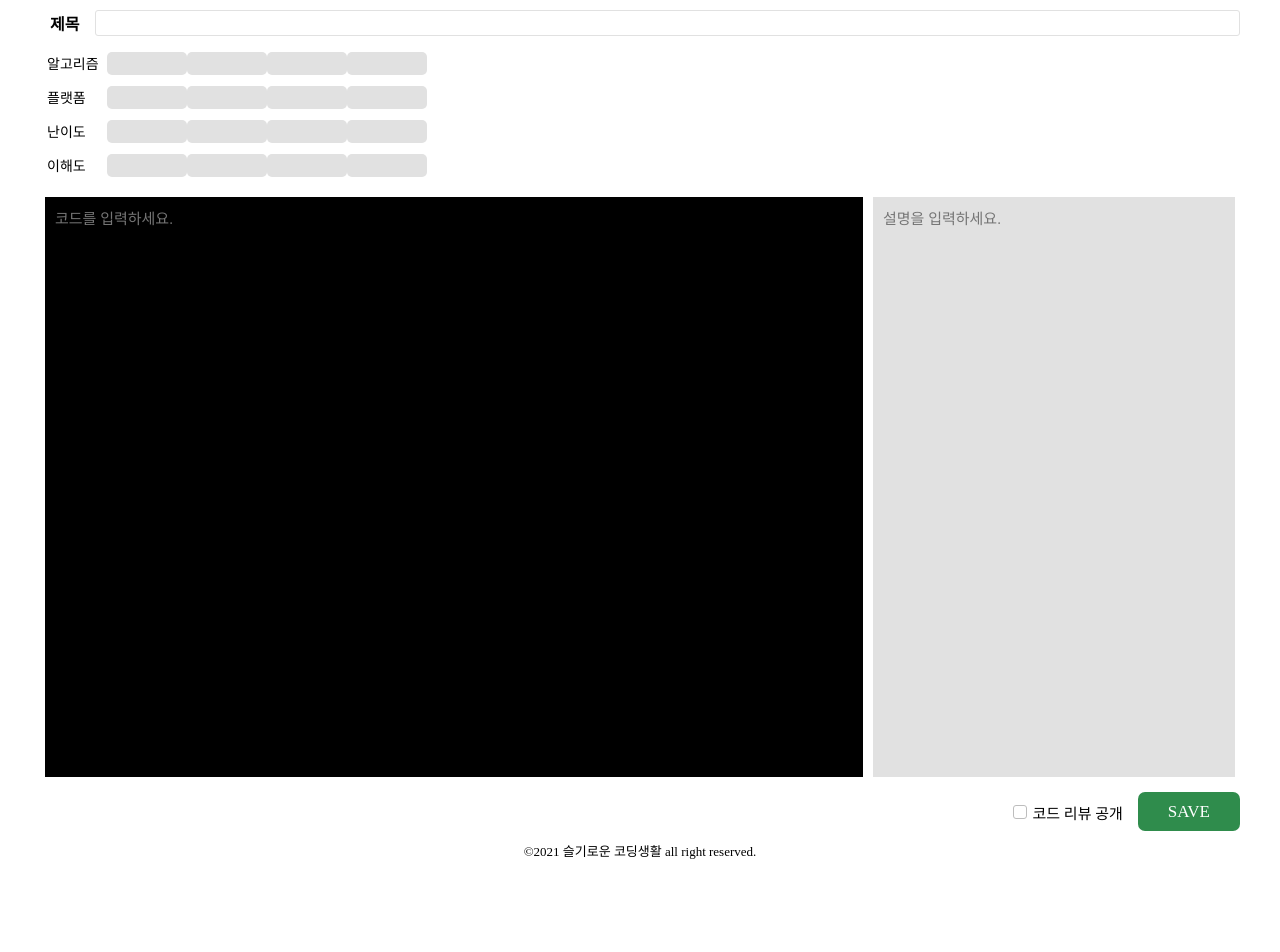
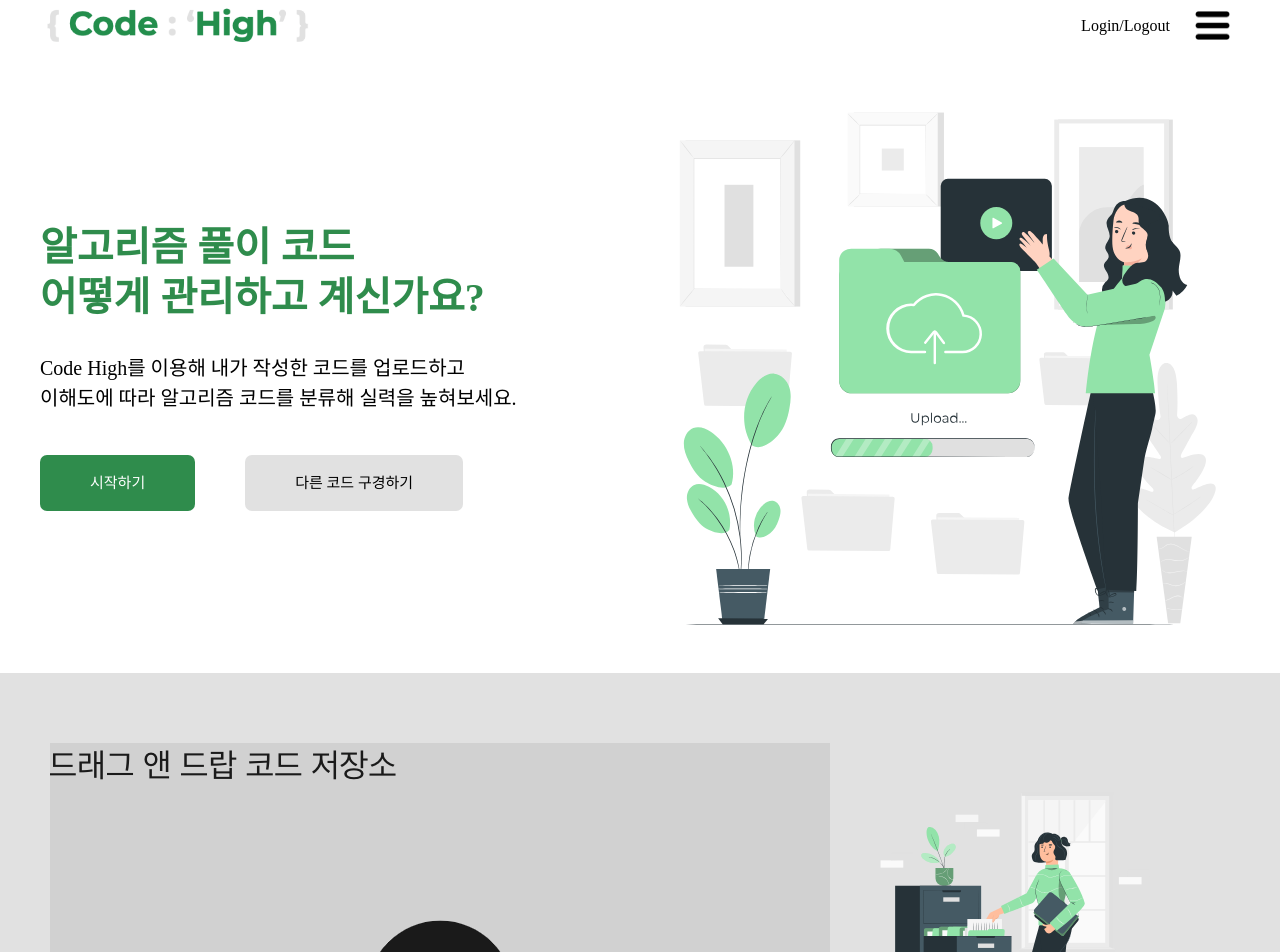
Before and after one commit to codestates/Code-High, a React app in the folder client/: page / in a window 1280 px wide. Shown: the top 952 px of the page. Before the commit the page ends 872 px from the top, so only its background shows below. Built offline with nearby package versions, Linux system fonts and the light colour scheme.

Commit message:
[Client] #47 fix:white/black footer css padding fix

```diff
--- a/client/src/App.js
+++ b/client/src/App.js
@@ -13,9 +13,9 @@ import Landing from './pages/Landing';
 function App(){
   return (
 
-    <CodeInput />
+    // <CodeInput />
     // <CodeStorage/>
-    // <Landing />
+    <Landing />
     // <SideBar/>
     // <NavBar/>
     // <BlackFooter/>
--- a/client/src/components/basic/footer/BlackFooter.js
+++ b/client/src/components/basic/footer/BlackFooter.js
@@ -2,7 +2,7 @@ import React from 'react';
 
 const BlackFooter = () => {
     return (
-            <div className='footer-container'>
+            <div className='black-footer-container'>
                 <h1>
                     고객센터 070-2021-3012
                 </h1>
--- a/client/src/components/basic/footer/WhiteFooter.js
+++ b/client/src/components/basic/footer/WhiteFooter.js
@@ -3,11 +3,9 @@ import React from 'react';
 const WhiteFooter = () => {
     return (
         <>
-            <footer>
-                <div className="footer-container">
-                    &copy;2021 슬기로운 코딩생활 all right reserved.
-                </div>
-            </footer>
+            <div className="white-footer-container">
+                &copy;2021 슬기로운 코딩생활 all right reserved.
+            </div>
         </>
     );
 };
--- a/client/src/components/basic/footer/_BlackFooter.scss
+++ b/client/src/components/basic/footer/_BlackFooter.scss
@@ -2,32 +2,37 @@
     margin:0px 0px 0px 0px;
 }
 
-.footer-container{
+.wiki{
+    padding-bottom : 10px;
+}
+
+.black-footer-container{
     width: 100%;
     height: 100%;
-    color: black;
-    background-color: black;
+    color: #263238;
+    background-color: #263238;
     text-align: center;
     text-decoration: none;
     line-height: 150%;
-    padding: 0px 0px;
+    padding-top : 10px;
+    padding-bottom: 5px;
     margin: 0px;
     div{
-        background-color: black;
+        background-color: #263238;
         color: white;
         font-size: 13px;
         height:20px;
     }
     h1{
-        background-color: black;
-        font-size: 20px;
+        background-color: #263238;
+        font-size: 18px;
         font-weight: 800;
         color: white;
         line-height: 150%;
     }
     h2{
-        background-color: black;
-        font-size: 16px;
+        background-color: #263238;
+        font-size: 15px;
         color: white;
         line-height: 100%;
         font-weight: 300;
@@ -36,7 +41,7 @@
         text-decoration: none;
         color: white;
         cursor: pointer;
-        background-color: black;
+        background-color: #263238;
         font-size: 12px;
     }
 
--- a/client/src/components/basic/footer/_WhiteFooter.scss
+++ b/client/src/components/basic/footer/_WhiteFooter.scss
@@ -1,10 +1,12 @@
-.footer-container{
-    padding-top : 10px;
-    padding-bottom : 10px;
+*{
+    margin: 0;
+}
+
+.white-footer-container{
+    padding: 10px 10px;
     background-color: white;
     color: black;
     text-align: center;
-    text-decoration: none;
     font-family: 'NanumGothic';
     font-size: 13px;
     font-weight: 500;
--- a/client/src/components/basic/navbar/NavBar.js
+++ b/client/src/components/basic/navbar/NavBar.js
@@ -1,8 +1,11 @@
-import React from 'react';
+import React, {useState} from 'react';
 import Logo from '../../../images/codehighlogo.png'
 import HamburgerMenubar from '../../../images/hamburger-menu-icon.jpeg'
 
 const NavBar = () => {
+    const [OpenSidebar, setOpenSidebar] = useState(false);
+    const showSidebar = () => setOpenSidebar(!OpenSidebar);
+
     return (
         <>
             <div className="navbar-container">
@@ -16,7 +19,10 @@ const NavBar = () => {
                         Login/Logout
                     </li>
                     <li className="navbar-menubar-sidebar-container">
-                        <img className="hamburger-menubar" src={HamburgerMenubar} alt="menubar"/>
+                        <img className="hamburger-menubar" src={HamburgerMenubar} alt="menubar"
+                        onClick={showSidebar}
+                        />
+                        {OpenSidebar? <Sidebar/>:<></>}
                     <li></li>
                     </li>
                 </div>
--- a/client/src/components/basic/tag/Tag.js
+++ b/client/src/components/basic/tag/Tag.js
@@ -1,6 +1,9 @@
 import React from 'react';
+import { useState } from 'react';
 
 const Tag = (props) => {
+    const [color, setColor] = useState(gray)
+
     const { content, onClickHandle, backgroundColor } = props;
     return (
         <div
--- a/client/src/pages/Landing.js
+++ b/client/src/pages/Landing.js
@@ -8,6 +8,7 @@ import CodeReview from '../components/landing/CodeReview';
 import ButtonContainer from '../components/landing/ButtonContainer';
 import NavBar from '../components/basic/navbar/NavBar'
 import BlackFooter from '../components/basic/footer/BlackFooter';
+import SideBar from '../components/basic/navbar/SideBar';
 
 function Landing() {
   return (
--- a/client/src/style.css
+++ b/client/src/style.css
@@ -88,47 +88,52 @@
 * {
   margin: 0px 0px 0px 0px; }
 
-.footer-container {
+.wiki {
+  padding-bottom: 10px; }
+
+.black-footer-container {
   width: 100%;
   height: 100%;
-  color: black;
-  background-color: black;
+  color: #263238;
+  background-color: #263238;
   text-align: center;
   text-decoration: none;
   line-height: 150%;
-  padding: 0px 0px;
+  padding-top: 10px;
+  padding-bottom: 5px;
   margin: 0px; }
-  .footer-container div {
-    background-color: black;
+  .black-footer-container div {
+    background-color: #263238;
     color: white;
     font-size: 13px;
     height: 20px; }
-  .footer-container h1 {
-    background-color: black;
-    font-size: 20px;
+  .black-footer-container h1 {
+    background-color: #263238;
+    font-size: 18px;
     font-weight: 800;
     color: white;
     line-height: 150%; }
-  .footer-container h2 {
-    background-color: black;
-    font-size: 16px;
+  .black-footer-container h2 {
+    background-color: #263238;
+    font-size: 15px;
     color: white;
     line-height: 100%;
     font-weight: 300; }
-  .footer-container a {
+  .black-footer-container a {
     text-decoration: none;
     color: white;
     cursor: pointer;
-    background-color: black;
+    background-color: #263238;
     font-size: 12px; }
 
-.footer-container {
-  padding-top: 10px;
-  padding-bottom: 10px;
+* {
+  margin: 0; }
+
+.white-footer-container {
+  padding: 10px 10px;
   background-color: white;
   color: black;
   text-align: center;
-  text-decoration: none;
   font-family: 'NanumGothic';
   font-size: 13px;
   font-weight: 500; }
```
